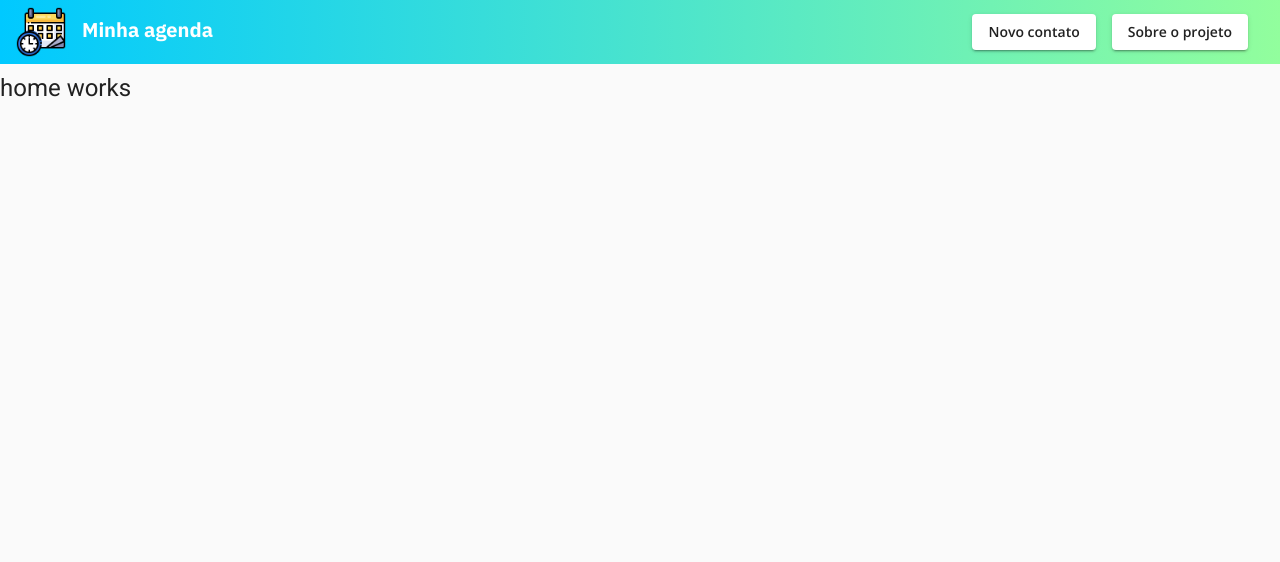
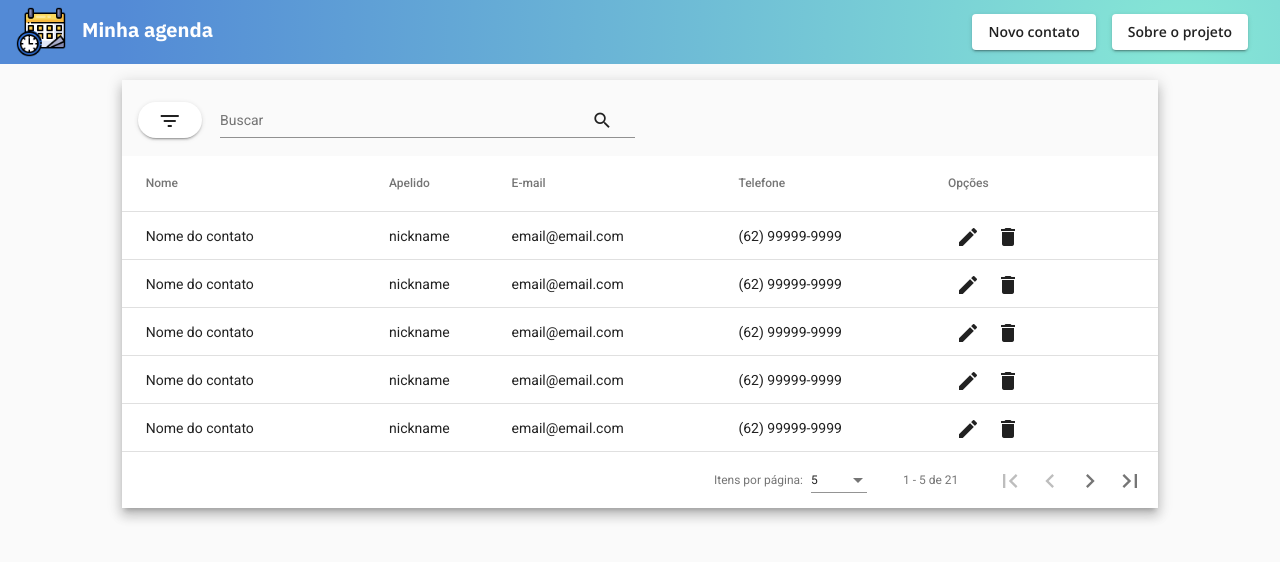
Before and after one commit to marcos-vcs/contact-list, an Angular app: page /#/home in a window 1280 px wide. Shown: the top 562 px of the page. Built offline with nearby package versions, Linux system fonts and the light colour scheme.

Commit message:
feature/ add table

```diff
--- a/src/app/app.component.css
+++ b/src/app/app.component.css
@@ -2,9 +2,7 @@
   flex: 1 1 auto;
 }
 #toolbar-bg{
-  background: #00C9FF;  /* fallback for old browsers */
-  background: -webkit-linear-gradient(to left, #92FE9D, #00C9FF);  /* Chrome 10-25, Safari 5.1-6 */
-  background: linear-gradient(to left, #92FE9D, #00C9FF); /* W3C, IE 10+/ Edge, Firefox 16+, Chrome 26+, Opera 12+, Safari 7+ */
+  background-image: radial-gradient( circle farthest-corner at 92.3% 71.5%,  rgba(134,231,214,1) 0%, rgba(83,138,214,1) 90% );
   color: #fff;
 }
 .open-sans {
--- a/src/app/app.component.html
+++ b/src/app/app.component.html
@@ -34,11 +34,7 @@
     </mat-sidenav>
     <mat-sidenav-content fxFlexFill>
 
-         <div class="container-fluid mt-2">
-            <div class="row">
               <router-outlet></router-outlet>
-            </div>
-         </div>
 
     </mat-sidenav-content>
   </mat-sidenav-container>
--- a/src/app/app.module.ts
+++ b/src/app/app.module.ts
@@ -17,6 +17,12 @@
 import { MatListModule } from '@angular/material/list';
 import { FormsModule } from '@angular/forms';
 import { AboutComponent } from './about/about.component';
+import { MatTableModule } from '@angular/material/table';
+import {MatPaginatorIntl, MatPaginatorModule} from '@angular/material/paginator';
+import {MatInputModule} from '@angular/material/input';
+import { getDutchPaginatorIntl } from './dutch-paginator-intl';
+import {MatMenuModule} from '@angular/material/menu';
+
 
 @NgModule({
   declarations: [
@@ -29,6 +35,10 @@
   ],
   imports: [
     FormsModule,
+    MatMenuModule,
+    MatInputModule,
+    MatPaginatorModule,
+    MatTableModule,
     MatButtonModule,
     MatIconModule,
     MatToolbarModule,
@@ -40,6 +50,7 @@
     [RouterModule.forRoot(rootRouterConfig, {useHash: true})]
   ],
   providers: [
+    { provide: MatPaginatorIntl, useValue: getDutchPaginatorIntl() },
     {provide: APP_BASE_HREF, useValue: '/'}
   ],
   bootstrap: [AppComponent]
--- /dev/null
+++ b/src/app/dutch-paginator-intl.ts
@@ -0,0 +1,30 @@
+import { MatPaginatorIntl } from '@angular/material/paginator';
+
+const dutchRangeLabel = (page: number, pageSize: number, length: number) => {
+  if (length == 0 || pageSize == 0) { return `0 de ${length}`; }
+
+  length = Math.max(length, 0);
+
+  const startIndex = page * pageSize;
+
+  // If the start index exceeds the list length, do not try and fix the end index to the end.
+  const endIndex = startIndex < length ?
+      Math.min(startIndex + pageSize, length) :
+      startIndex + pageSize;
+
+  return `${startIndex + 1} - ${endIndex} de ${length}`;
+}
+
+
+export function getDutchPaginatorIntl() {
+  const paginatorIntl = new MatPaginatorIntl();
+
+  paginatorIntl.itemsPerPageLabel = 'Itens por página:';
+  paginatorIntl.nextPageLabel = 'Voltar página';
+  paginatorIntl.previousPageLabel = 'Próxima página';
+  paginatorIntl.getRangeLabel = dutchRangeLabel;
+  paginatorIntl.lastPageLabel = "Última página";
+  paginatorIntl.firstPageLabel = "Primeira página";
+
+  return paginatorIntl;
+}
--- a/src/app/home/home.component.css
+++ b/src/app/home/home.component.css
@@ -0,0 +1,3 @@
+table {
+  width: 100%;
+}
--- a/src/app/home/home.component.html
+++ b/src/app/home/home.component.html
@@ -1 +1,77 @@
-<h1>home works</h1>
+<div class="container-fluid">
+  <div class="row">
+    <div class="col-1"></div>
+    <div class="col-10 my-3">
+      <div class="mat-elevation-z8">
+
+        <div class="row">
+          <div class="col mt-3">
+
+            <button mat-raised-button class="ml-3" style="border-radius: 100px; margin-right: -30px;" [matMenuTriggerFor]="beforeMenu"><mat-icon>filter_list</mat-icon></button>
+            <mat-menu #beforeMenu="matMenu" xPosition="before">
+              <button mat-menu-item>Nome (Padrão)</button>
+              <button mat-menu-item>Apelido</button>
+              <button mat-menu-item>Telefone</button>
+              <button mat-menu-item>E-mail</button>
+            </mat-menu>
+
+            <mat-form-field class="ml-5" style="width: 40%;">
+              <span matPrefix></span>
+              <input type="text" matInput placeholder="Buscar" name= "search" [(ngModel)]= "search">
+              <button matSuffix mat-button><mat-icon >search</mat-icon></button>
+              </mat-form-field>
+          </div>
+        </div>
+
+        <table mat-table [dataSource]="dataSource">
+
+          <!-- Name Column -->
+          <ng-container matColumnDef="name">
+            <th mat-header-cell *matHeaderCellDef> Nome </th>
+            <td mat-cell *matCellDef="let element"> {{element.name}} </td>
+          </ng-container>
+
+          <!-- Nickname Column -->
+          <ng-container matColumnDef="nickname">
+            <th mat-header-cell *matHeaderCellDef> Apelido </th>
+            <td mat-cell *matCellDef="let element"> {{element.nickname}} </td>
+          </ng-container>
+
+          <!-- Email Column -->
+          <ng-container matColumnDef="email">
+            <th mat-header-cell *matHeaderCellDef> E-mail </th>
+            <td mat-cell *matCellDef="let element"> {{element.email}} </td>
+          </ng-container>
+
+          <!-- Phone Column -->
+          <ng-container matColumnDef="number">
+            <th mat-header-cell *matHeaderCellDef> Telefone </th>
+            <td mat-cell *matCellDef="let element"> {{element.number}} </td>
+          </ng-container>
+
+          <!-- Actions Column -->
+          <ng-container matColumnDef="actions">
+            <th mat-header-cell *matHeaderCellDef> Opções </th>
+            <td mat-cell *matCellDef="let element">
+              <button mat-icon-button aria-label="Editar">
+                <mat-icon>edit</mat-icon>
+              </button>
+              <button mat-icon-button aria-label="Excluir">
+                <mat-icon>delete</mat-icon>
+              </button>
+            </td>
+          </ng-container>
+
+          <tr mat-header-row *matHeaderRowDef="displayedColumns"></tr>
+          <tr mat-row *matRowDef="let row; columns: displayedColumns;"></tr>
+        </table>
+
+        <mat-paginator [pageSizeOptions]="[5, 10, 20]"
+                       showFirstLastButtons
+                       aria-label="Selecionar página de elementos periódicos">
+        </mat-paginator>
+      </div>
+    </div>
+    <div class="col-1"></div>
+  </div>
+</div>
--- a/src/app/home/home.component.ts
+++ b/src/app/home/home.component.ts
@@ -1,15 +1,55 @@
-import { Component, OnInit } from '@angular/core';
+import {Component, ViewChild} from '@angular/core';
+import {MatPaginator} from '@angular/material/paginator';
+import {MatTableDataSource} from '@angular/material/table';
 
 @Component({
   selector: 'app-home',
   templateUrl: './home.component.html',
   styleUrls: ['./home.component.css']
 })
-export class HomeComponent implements OnInit {
+export class HomeComponent{
 
-  constructor() { }
+  displayedColumns: string[] = ['name', 'nickname', 'email', 'number', 'actions'];
+  dataSource = new MatTableDataSource<PeriodicElement>(ELEMENT_DATA);
 
-  ngOnInit(): void {
+  @ViewChild(MatPaginator) paginator!: MatPaginator;
+
+  ngAfterViewInit() {
+    this.dataSource.paginator = this.paginator
   }
 
+  search: string = '';
+
+
 }
+
+export interface PeriodicElement {
+  name: string;
+  email: string;
+  number: string;
+  nickname: string;
+}
+
+const ELEMENT_DATA: PeriodicElement[] = [
+  {name: 'Nome do contato', email: 'email@email.com',  number: '(62) 99999-9999', nickname: 'nickname'},
+  {name: 'Nome do contato', email: 'email@email.com',  number: '(62) 99999-9999', nickname: 'nickname'},
+  {name: 'Nome do contato', email: 'email@email.com',  number: '(62) 99999-9999', nickname: 'nickname'},
+  {name: 'Nome do contato', email: 'email@email.com',  number: '(62) 99999-9999', nickname: 'nickname'},
+  {name: 'Nome do contato', email: 'email@email.com',  number: '(62) 99999-9999', nickname: 'nickname'},
+  {name: 'Nome do contato', email: 'email@email.com',  number: '(62) 99999-9999', nickname: 'nickname'},
+  {name: 'Nome do contato', email: 'email@email.com',  number: '(62) 99999-9999', nickname: 'nickname'},
+  {name: 'Nome do contato', email: 'email@email.com',  number: '(62) 99999-9999', nickname: 'nickname'},
+  {name: 'Nome do contato', email: 'email@email.com',  number: '(62) 99999-9999', nickname: 'nickname'},
+  {name: 'Nome do contato', email: 'email@email.com',  number: '(62) 99999-9999', nickname: 'nickname'},
+  {name: 'Nome do contato', email: 'email@email.com',  number: '(62) 99999-9999', nickname: 'nickname'},
+  {name: 'Nome do contato', email: 'email@email.com',  number: '(62) 99999-9999', nickname: 'nickname'},
+  {name: 'Nome do contato', email: 'email@email.com',  number: '(62) 99999-9999', nickname: 'nickname'},
+  {name: 'Nome do contato', email: 'email@email.com',  number: '(62) 99999-9999', nickname: 'nickname'},
+  {name: 'Nome do contato', email: 'email@email.com',  number: '(62) 99999-9999', nickname: 'nickname'},
+  {name: 'Nome do contato', email: 'email@email.com',  number: '(62) 99999-9999', nickname: 'nickname'},
+  {name: 'Nome do contato', email: 'email@email.com',  number: '(62) 99999-9999', nickname: 'nickname'},
+  {name: 'Nome do contato', email: 'email@email.com',  number: '(62) 99999-9999', nickname: 'nickname'},
+  {name: 'Nome do contato', email: 'email@email.com',  number: '(62) 99999-9999', nickname: 'nickname'},
+  {name: 'Nome do contato', email: 'email@email.com',  number: '(62) 99999-9999', nickname: 'nickname'},
+  {name: 'Nome do contato', email: 'email@email.com',  number: '(62) 99999-9999', nickname: 'nickname'}
+];
--- a/src/app/models/contact.ts
+++ b/src/app/models/contact.ts
@@ -1,6 +1,6 @@
 export class Contact{
   name!: string;
   email!: string;
-  number!: string;
+  number!: number;
   nickname!: string;
 }
```
